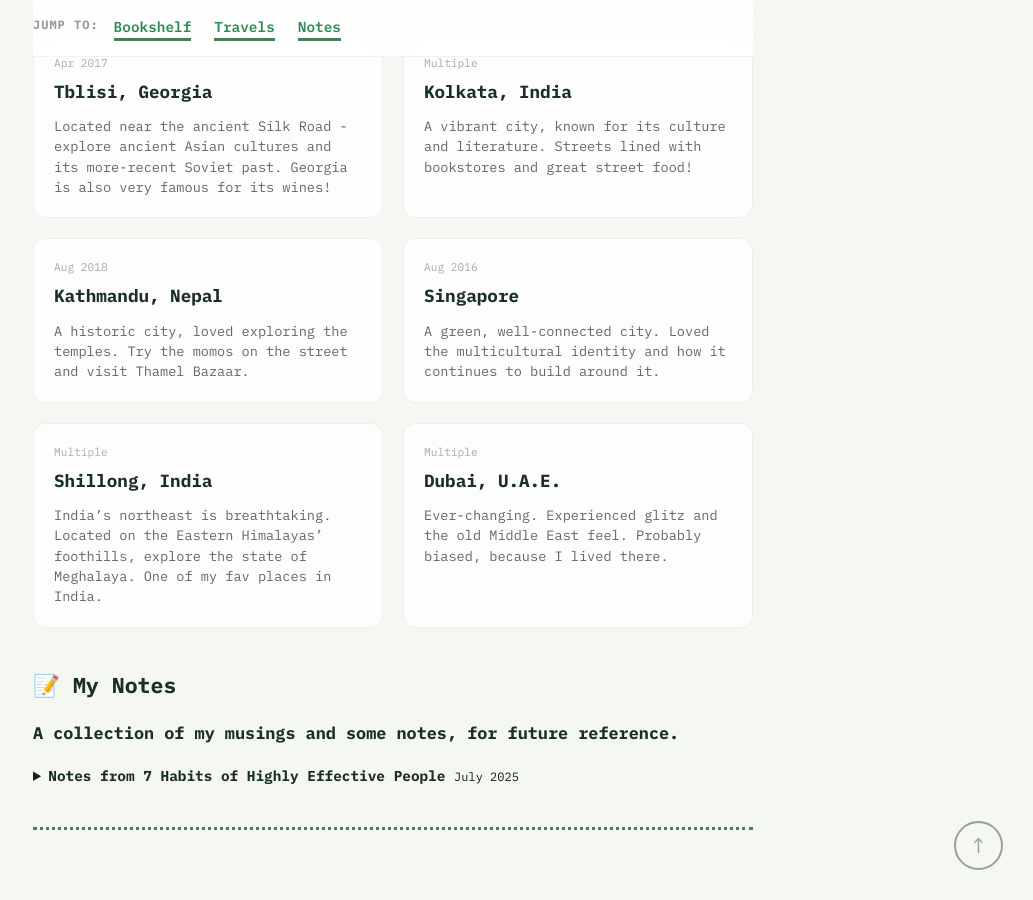
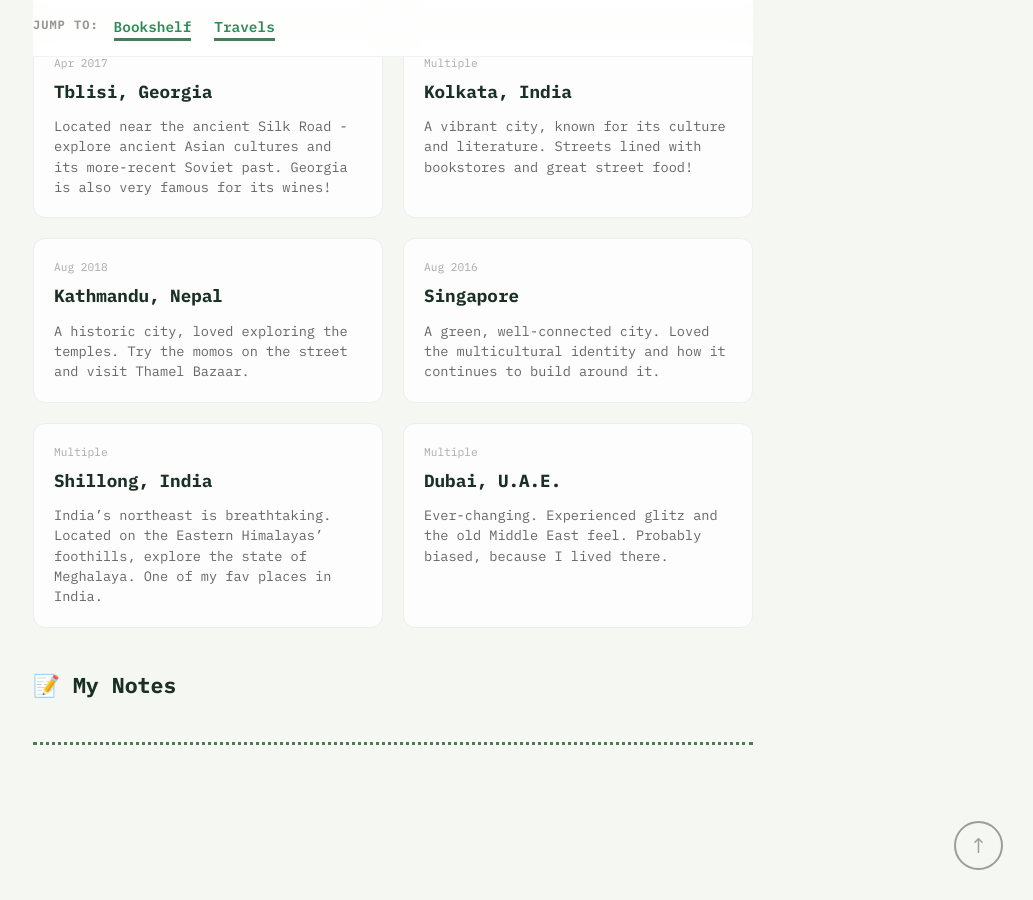
Before and after one commit to koenamk/koenamj, a Jekyll site: the page built from play.md, in a window 1280 px wide and 900 px high, scrolled down 2072 px. Shown: the whole window, without its empty margins (247-1280 px from the left). Built offline with Jekyll 4.4.1, drawn with Linux system fonts in a browser that asks for light colours.

Commit message:
more_bugs

```diff
--- a/play.md
+++ b/play.md
@@ -91,7 +91,6 @@ permalink: /play/
   <span>Jump to:</span>
   <a href="#books-section">Bookshelf</a>
   <a href="#travel-section">Travels</a>
-  <a href="#notes-section">Notes</a>
 </nav>
 
 <h2 id="books-section">📚 Bookshelf</h2>
@@ -225,6 +224,7 @@ of the list, just including the ones I recommend.
 
 <h2 id="notes-section">📝 My Notes</h2>
 
+<!--
 ### A collection of my musings and some notes, for future reference.
 
 <div>
@@ -243,4 +243,4 @@ of the list, just including the ones I recommend.
         <li> Sharpen the saw. Take care of yourself physically, mentally, emotionally, and spiritually. You can't pour from an empty cup. </li>
         </ol>
     </details>
-</div>
+</div> --->
```
